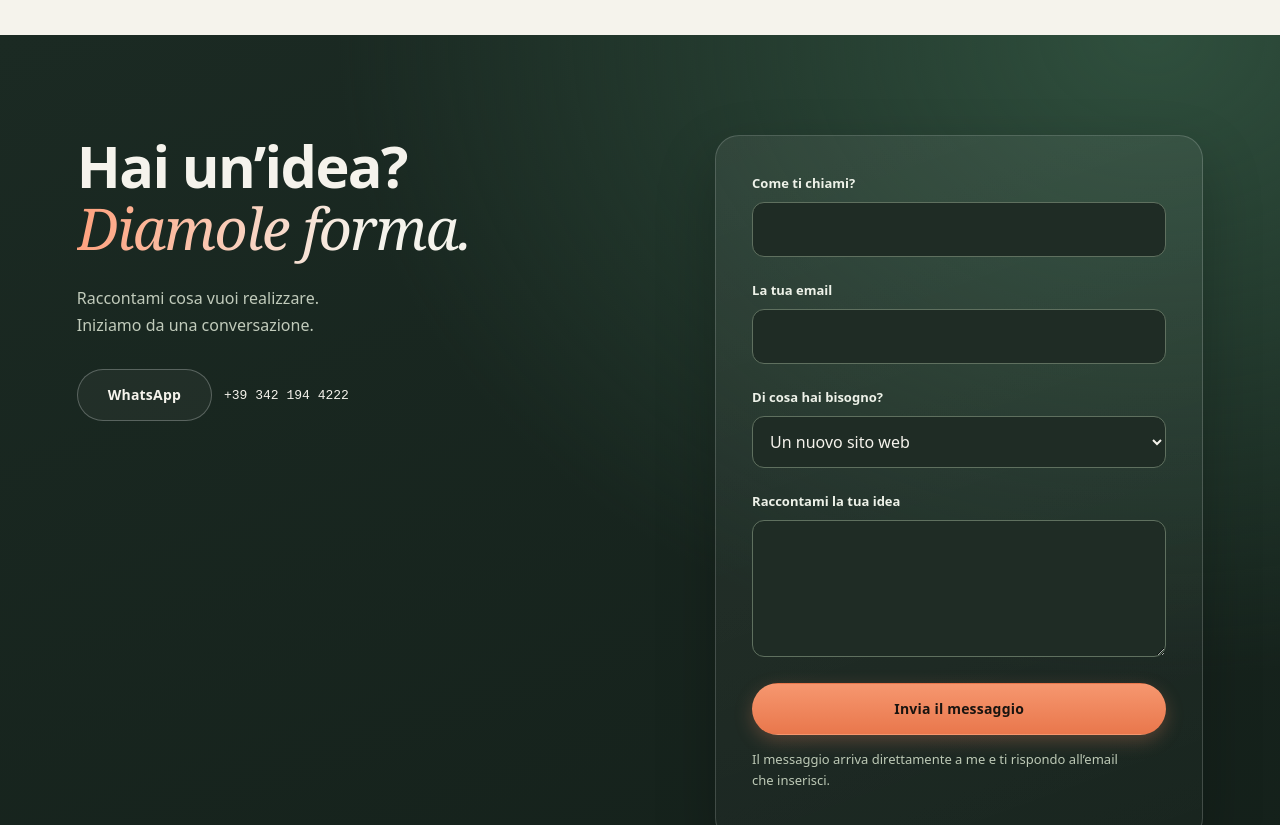
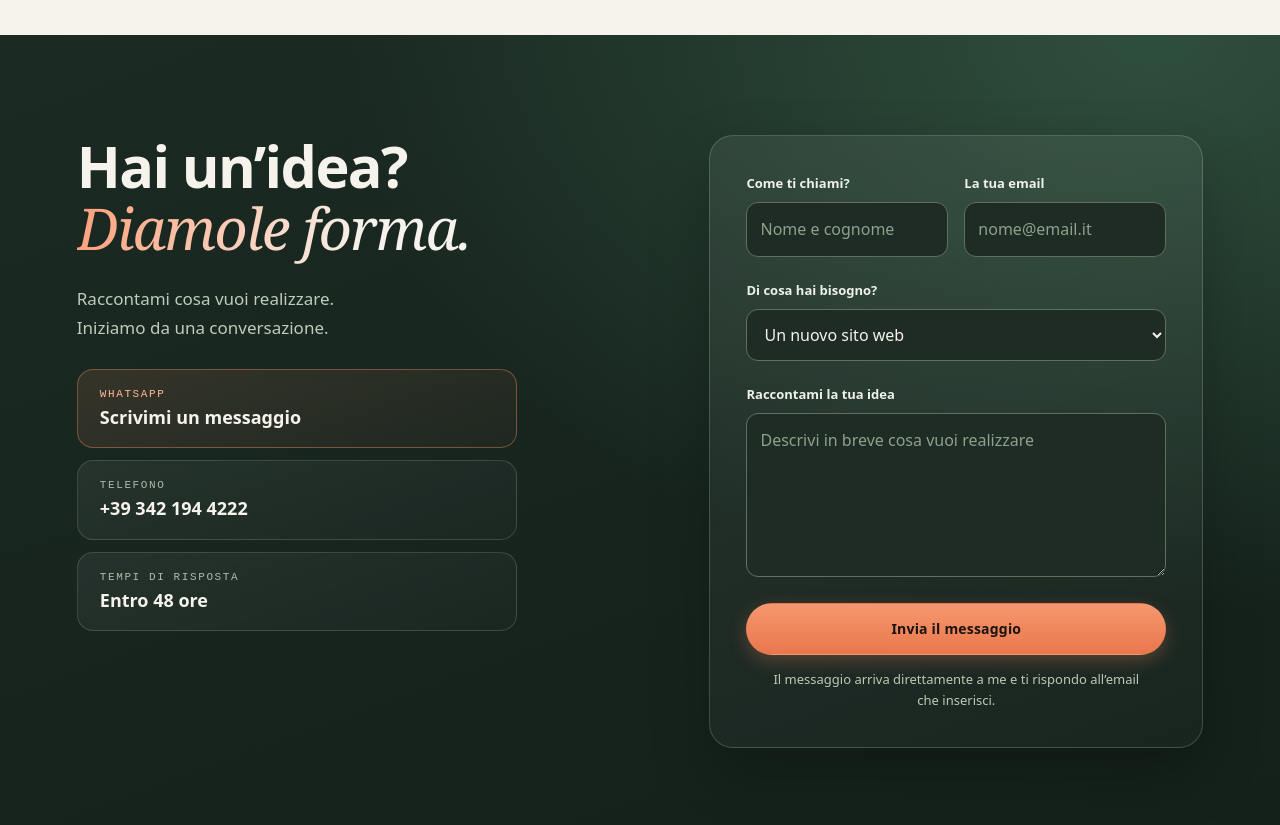
Before and after one commit to alessiocogoni/Cogoni, a plain HTML site: page index.html in a window 1280 px wide. Shown: the part 3640-4465 px from the top of the page. Drawn offline with Linux system fonts and the light colour scheme.

Commit message:
Sezione contatti riordinata: schede di contatto, modulo a griglia e messaggi di stato
Co-Authored-By: Claude Sonnet 5.5 <noreply@anthropic.com>
Claude-Session: https://claude.ai/code/session_018n3MGQQX211uPRtrtBuyBU

```diff
--- a/index.html
+++ b/index.html
@@ -228,22 +228,43 @@
 </div></section>
 <section class="contact section" id="contatti">
 <div class="contact-intro">
-
 <h2>Hai un’idea?<br>
 <em>Diamole forma.</em>
 </h2>
 <p>Raccontami cosa vuoi realizzare.<br>Iniziamo da una conversazione.</p>
-<div class="contact-actions">
-<a class="button button-outline" href="https://wa.me/393421944222" target="_blank" rel="noopener noreferrer">WhatsApp
+<ul class="contact-list">
+<li>
+<a class="contact-card contact-card-main" href="https://wa.me/393421944222" target="_blank" rel="noopener noreferrer">
+<span class="contact-card-label">WhatsApp</span>
+<span class="contact-card-value">Scrivimi un messaggio</span>
 </a>
-<a class="phone-link" href="tel:+393421944222">+39 342 194 4222</a>
+</li>
+<li>
+<a class="contact-card" href="tel:+393421944222">
+<span class="contact-card-label">Telefono</span>
+<span class="contact-card-value">+39 342 194 4222</span>
+</a>
+</li>
+<li>
+<div class="contact-card contact-card-static">
+<span class="contact-card-label">Tempi di risposta</span>
+<span class="contact-card-value">Entro 48 ore</span>
+</div>
+</li>
+</ul>
+</div>
+<form id="contactForm">
+<div class="form-row">
+<div class="field">
+<label for="contactName">Come ti chiami?</label>
+<input id="contactName" name="name" autocomplete="name" placeholder="Nome e cognome" required maxlength="100">
+</div>
+<div class="field">
+<label for="contactEmail">La tua email</label>
+<input id="contactEmail" name="email" type="email" autocomplete="email" inputmode="email" placeholder="nome@email.it" required maxlength="150">
 </div>
 </div>
-<form id="contactForm">
-<label for="contactName">Come ti chiami?</label>
-<input id="contactName" name="name" autocomplete="name" required maxlength="100">
-<label for="contactEmail">La tua email</label>
-<input id="contactEmail" name="email" type="email" autocomplete="email" inputmode="email" required maxlength="150">
+<div class="field">
 <label for="contactType">Di cosa hai bisogno?</label>
 <select id="contactType" name="type">
 <option>Un nuovo sito web</option>
@@ -251,15 +272,15 @@
 <option>Migliorare un progetto esistente</option>
 <option>Una collaborazione</option>
 </select>
+</div>
+<div class="field">
 <label for="contactMessage">Raccontami la tua idea</label>
-<textarea id="contactMessage" name="message" rows="4" required maxlength="3000">
-</textarea>
+<textarea id="contactMessage" name="message" rows="5" placeholder="Descrivi in breve cosa vuoi realizzare" required maxlength="3000"></textarea>
+</div>
 <div aria-hidden="true" style="position:absolute;left:-9999px;height:0;overflow:hidden"><label for="contactWebsite">Non compilare questo campo</label><input id="contactWebsite" name="_honey" tabindex="-1" autocomplete="off"></div>
-<button class="button button-orange" type="submit">Invia il messaggio
-</button>
+<button class="button button-orange" type="submit">Invia il messaggio</button>
+<p id="contactStatus" role="status" aria-live="polite"></p>
 <p class="small-note">Il messaggio arriva direttamente a me e ti rispondo all’email che inserisci.</p>
-<p id="contactStatus" role="status" class="small-note">
-</p>
 </form>
 </section>
 </main>
--- a/portfolio.js
+++ b/portfolio.js
@@ -153,6 +153,7 @@ const contactEndpoint = `https://formsubmit.co/ajax/${email}`;
 
 function showContactStatus(text, withFallback = false, reason = '') {
   contactStatus.textContent = text;
+  contactStatus.dataset.state = withFallback ? 'error' : (text.startsWith('Messaggio inviato') ? 'ok' : 'info');
   if (reason) contactStatus.append(` (Motivo: ${reason}.)`);
   if (!withFallback) return;
   const link = document.createElement('a');
--- a/style.css
+++ b/style.css
@@ -132,11 +132,8 @@ h1 em, h2 em { font-family: Georgia, serif; font-weight: 400; }
 .contact { max-width: none; display: grid; grid-template-columns: 1.1fr 1fr; gap: 9%; background: var(--ink); color: var(--paper); }
 .contact .eyebrow { color: var(--orange); }
 .contact-intro > p:not(.eyebrow) { color: #c1cbbb; margin: 26px 0; }
-.email-link { display: block; font-size: clamp(16px,1.8vw,25px); text-decoration: underline; text-underline-offset: 8px; overflow-wrap: anywhere; }
-.contact-actions { display: flex; flex-wrap: wrap; align-items: center; gap: 12px; margin-top: 30px; }
 .button-outline { background: transparent; border-color: #7a8974; color: var(--paper); }
 .button-outline:hover { background: #344436; }
-.phone-link { padding: 12px 0; font: 13px monospace; }
 .contact form { padding: 30px; background: #ffffff07; border: 1px solid #ffffff25; border-radius: var(--radius); }
 .contact label { display: block; font-size: 13px; margin-bottom: 10px; }
 .contact input, .contact select, .contact textarea { display: block; width: 100%; min-width: 0; min-height: 48px; margin-bottom: 22px; padding: 13px; color: var(--paper); background: #25332b; border: 1px solid #71816b; border-radius: 9px; font-size: 16px; }
@@ -333,7 +330,6 @@ p { text-wrap: pretty; }
 }
 .contact form .button { margin-top: 4px; }
 .small-note { font-size: 13px; }
-.email-link { font-weight: 500; }
 
 .hero h1 + .button { margin-top: 36px; }
 
@@ -352,9 +348,7 @@ button:focus-visible, a:focus-visible, input:focus-visible, textarea:focus-visib
   .topbar nav .nav-contact { margin: 10px 0 0; text-align: center; padding: 15px 22px; }
   .hero h1 { letter-spacing: -1.8px; }
   h2 { letter-spacing: -1.1px; }
-  .hero-copy .button, .contact-actions .button { width: 100%; }
-  .contact-actions { flex-direction: column; align-items: stretch; }
-  .phone-link { text-align: center; }
+  .hero-copy .button { width: 100%; }
   .contact form { padding: 24px; }
   .text-link { width: 100%; justify-content: center; }
   .dialog-actions .button { width: 100%; }
@@ -362,3 +356,45 @@ button:focus-visible, a:focus-visible, input:focus-visible, textarea:focus-visib
 @media (prefers-reduced-motion: reduce) {
   .project-cover:hover, .process-grid article:hover, .text-link:hover, .topbar nav .nav-contact:hover { transform: none; }
 }
+
+
+/* ==========================================================
+   Sezione contatti: due colonne ordinate
+   ========================================================== */
+.contact { align-items: start; gap: clamp(36px, 7vw, 110px); }
+.contact-intro { display: flex; flex-direction: column; }
+.contact-intro > p { max-width: 34ch; margin: 22px 0 36px; font-size: 17px; line-height: 1.7; }
+.contact-list { display: grid; gap: 12px; max-width: 440px; margin: 0; padding: 0; list-style: none; }
+.contact-card {
+  display: flex; flex-direction: column; gap: 4px; padding: 18px 22px; border: 1px solid #ffffff24; border-radius: 16px;
+  background: linear-gradient(160deg, #ffffff10, #ffffff04); color: var(--paper);
+  transition: border-color .25s var(--ease), background-color .25s var(--ease), transform .25s var(--ease), box-shadow .25s var(--ease);
+}
+a.contact-card:hover { border-color: var(--orange); transform: translateY(-2px); box-shadow: 0 10px 26px #0000003a; }
+.contact-card-main { border-color: #f28c6566; background: linear-gradient(160deg, #f28c6522, #f28c6508); }
+.contact-card-label { font: 500 11px/1.2 monospace; letter-spacing: 1.6px; text-transform: uppercase; color: #aebbaa; }
+.contact-card-main .contact-card-label { color: #ffb999; }
+.contact-card-value { font-size: 18px; font-weight: 600; line-height: 1.35; }
+
+.contact form { display: grid; gap: 22px; }
+.contact .form-row { display: grid; grid-template-columns: 1fr 1fr; gap: 16px; }
+.contact .field { min-width: 0; }
+.contact .field label { margin-bottom: 8px; }
+.contact .field input, .contact .field select, .contact .field textarea { margin-bottom: 0; }
+.contact textarea { min-height: 140px; }
+.contact ::placeholder { color: #8fa08c; opacity: 1; }
+.contact form .button { margin-top: 4px; }
+.contact form .small-note { margin: -8px 0 0; text-align: center; }
+#contactStatus { margin: 0; }
+#contactStatus:empty { display: none; }
+#contactStatus { padding: 14px 16px; border-radius: 12px; font-size: 14px; line-height: 1.55; background: #ffffff12; border: 1px solid #ffffff22; }
+#contactStatus[data-state="ok"] { background: #2f6b4f40; border-color: #7fd0a4; color: #e6f7ec; }
+#contactStatus[data-state="error"] { background: #a73a2230; border-color: #ff9d78; color: #ffe9df; }
+#contactStatus a { text-decoration: underline; text-underline-offset: 3px; font-weight: 600; }
+
+@media (max-width: 1000px) { .contact-list { max-width: none; } .contact-intro > p { max-width: none; } }
+@media (max-width: 560px) {
+  .contact .form-row { grid-template-columns: 1fr; gap: 22px; }
+  .contact-card { padding: 16px 18px; }
+  .contact-card-value { font-size: 17px; }
+}
```
